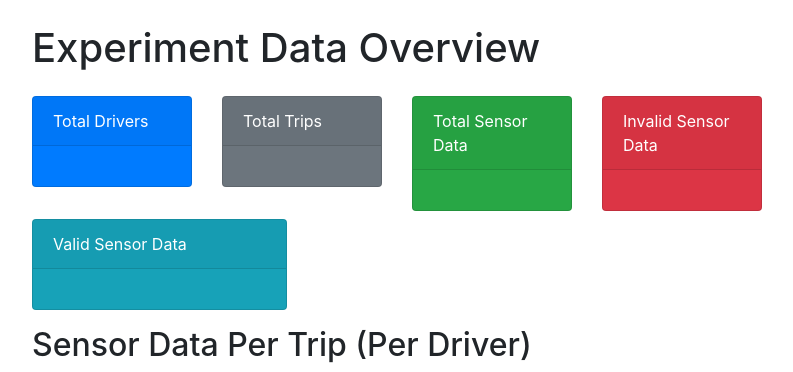
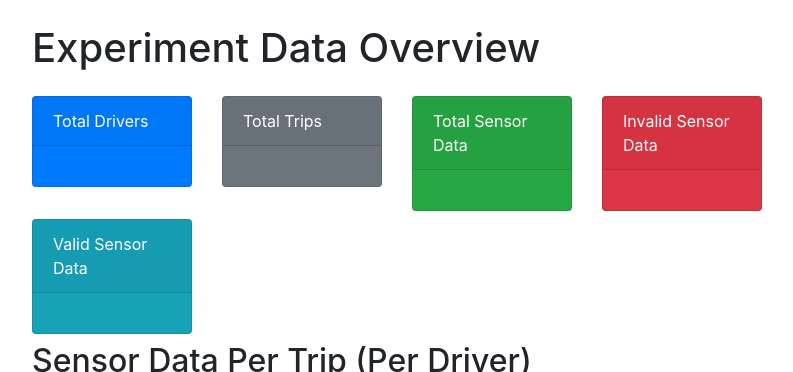
Before and after one commit to iniakponode/safe-drive-africa-datahub, a FastAPI app: page / in a window 1280 px wide. Shown: the part 56-428 px from the top of the page, without its empty margins (53-846 px from the left). Run offline with FastAPI, Linux system fonts and the light colour scheme; data that the repository does not hold is empty; some libraries are stand-ins or nearby versions.

Commit message:
changing card sizes

```diff
--- a/app/templates/pages/index.html
+++ b/app/templates/pages/index.html
@@ -24,7 +24,7 @@
   </div>
 
   <div class="row">
-    <div class="col-md-3 mb-3">
+    <div class="col-md-2 mb-2">
       {{ render_card("Valid Sensor Data", aggregates.total_valid_sensor_data, "bg-info") }}
     </div>
   </div>
```
